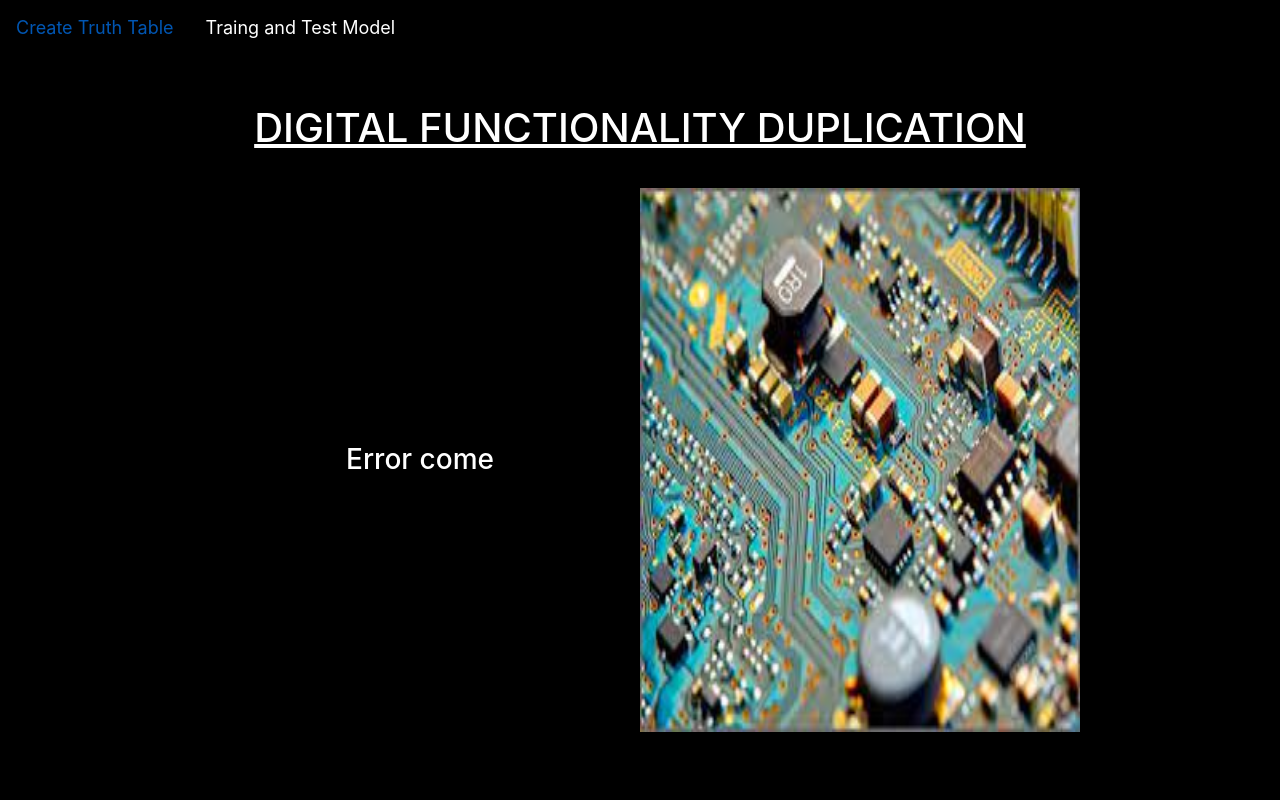
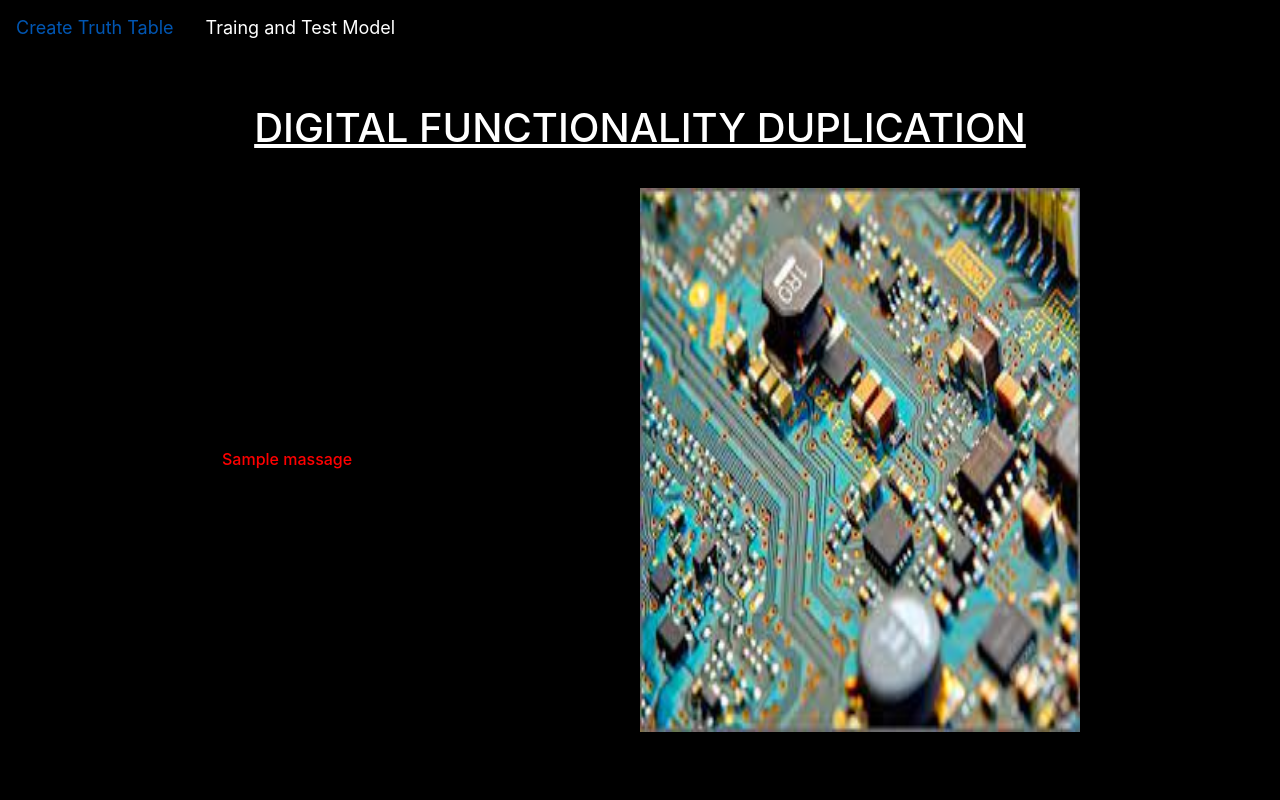
Before and after one commit to sahannt98/Digital-IC-Functionality-Duplication-Using-NN, a Flask app: template templates/error.html in a window 1280 px wide. Run offline with Flask 2, Linux system fonts and the light colour scheme; the template is opened without the code that fills it: most values are stand-ins (such as "Sample title", 1, 10 or a date in 2020).

Commit message:
Make error problem

```diff
--- a/templates/error.html
+++ b/templates/error.html
@@ -45,9 +45,16 @@
             margin: auto;
             display: flex;
         }
+        .select_form{
+            width: 90%;
+            margin: auto;
+        }
+
         .result{
-            text-align: center;
+            text-align: justify;
             margin: auto;
+            color: red;
+            font-size: medium;
         }
         .imagebox{
             height: 100%;
@@ -97,7 +104,9 @@
     <div class="body">
         <div class="box">
             <div class="select">
-                <h3 class="result">Error come</h3>
+                <div class="select_form">
+                    <h3 class="result">{{massage}}</h3>
+                </div>
             </div>
             <div class="imagebox">
                 <img src= "{{url_for('static', filename='img.jpg')}}"   alt="">
--- a/webapp.py
+++ b/webapp.py
@@ -34,9 +34,9 @@
                 pass
             Mysql_Configure = MysqlConfigure(input_len,output_len)
             Mysql_Configure.PushData(X, Y, Table_Name)
-            return render_template('TableResult.html', massage="Created table")
-        except:
-            return render_template('TableResult.html', massage="Error come")
+            return render_template('TableResult.html', massage="Created table", status = "correct_result")
+        except Exception as e:
+            return render_template('TableResult.html', massage=e, status = "error_result")
 
 @app.route("/train_model", methods=['GET', 'POST'])
 def Traing_model():
@@ -49,9 +49,9 @@
             X,Y = Mysql_Configure.GetData(Table_Name)
             Model = Combinational(X, Y, Percentage, Number_of_epochs)
             Accuracy = Model.getAccuracy()
-            return render_template('result.html', massage=Accuracy)
-        except:
-            return render_template('error.html')
+            return render_template('result.html', massage=Accuracy, status = "correct_result")
+        except Exception as e:
+            return render_template('error.html', massage=e)
     else:
         return render_template('Train.html')
 
```
Also changed, not shown: templates/TableResult.html (+8 -2 lines).
